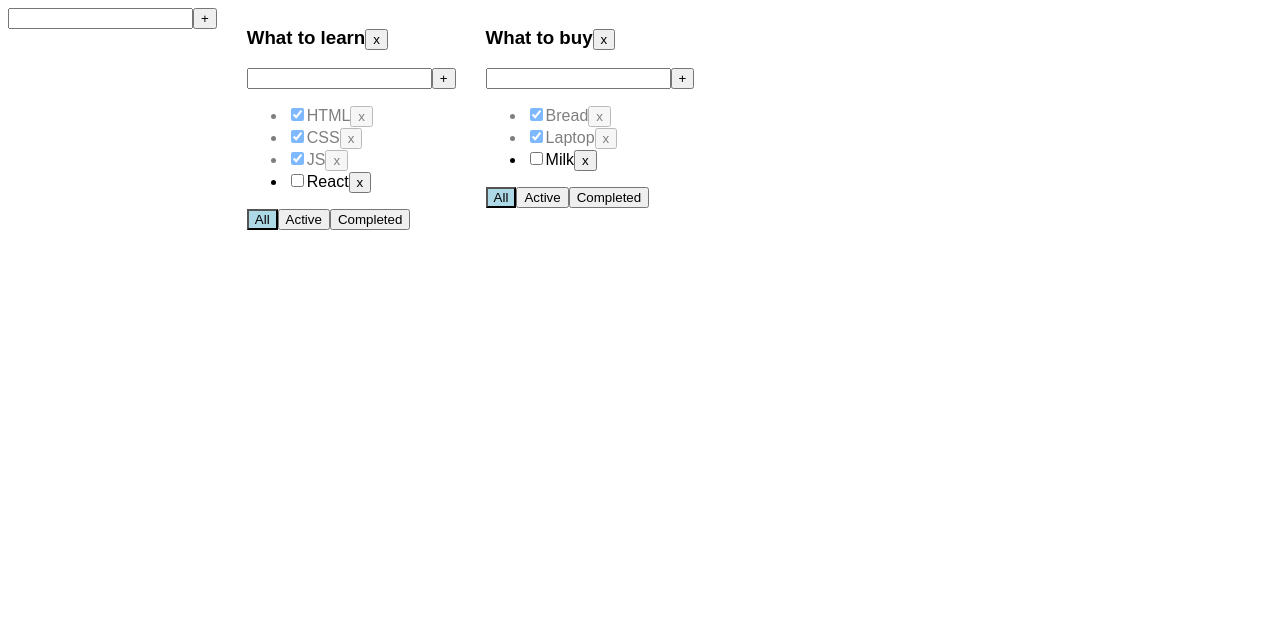
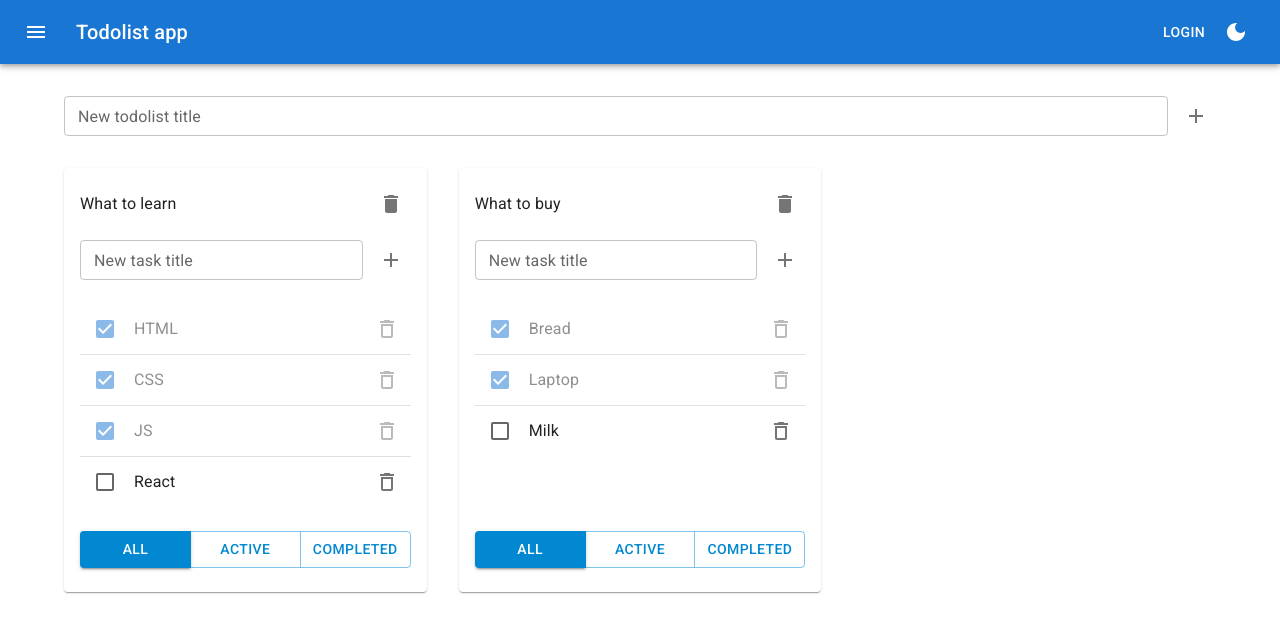
Before and after one commit to Evgeniy-Chernyshenko/todolist, a React (Create React App) app: page / in a window 1280 px wide. Shown: the top 632 px of the page. Built offline with nearby package versions, Linux system fonts and the light colour scheme.

Commit message:
Lesson 7 completed

```diff
--- a/package.json
+++ b/package.json
@@ -3,6 +3,10 @@
   "version": "0.1.0",
   "private": true,
   "dependencies": {
+    "@emotion/react": "^11.10.0",
+    "@emotion/styled": "^11.10.0",
+    "@mui/icons-material": "^5.8.4",
+    "@mui/material": "^5.10.1",
     "@testing-library/jest-dom": "^5.16.5",
     "@testing-library/react": "^13.3.0",
     "@testing-library/user-event": "^13.5.0",
--- a/public/index.html
+++ b/public/index.html
@@ -24,6 +24,10 @@
       work correctly both with client-side routing and a non-root public URL.
       Learn how to configure a non-root public URL by running `npm run build`.
     -->
+    <link
+      rel="stylesheet"
+      href="https://fonts.googleapis.com/css?family=Roboto:300,400,500,700&display=swap"
+    />
     <title>React App</title>
   </head>
   <body>
--- a/src/AddItemForm.tsx
+++ b/src/AddItemForm.tsx
@@ -1,7 +1,10 @@
+import { Add } from "@mui/icons-material";
+import { Box, IconButton, TextField } from "@mui/material";
 import { ChangeEvent, KeyboardEvent, useState } from "react";
 
 type PropsType = {
   onAddItem: (value: string) => void;
+  label: string;
 };
 
 export function AddItemForm(props: PropsType) {
@@ -21,6 +24,8 @@ export function AddItemForm(props: PropsType) {
   };
 
   const onChangeHandler = (e: ChangeEvent<HTMLInputElement>) => {
+    setError(null);
+
     setValue(e.currentTarget.value);
   };
 
@@ -37,19 +42,26 @@ export function AddItemForm(props: PropsType) {
   };
 
   return (
-    <div>
-      <input
-        type="text"
-        className={error ? "error" : ""}
+    <Box sx={{ display: "flex", gap: 1, alignItems: "flex-start" }}>
+      <TextField
         value={value}
         onChange={onChangeHandler}
         onKeyPress={onKeyPressHandler}
         onBlur={onBlurHandler}
+        label={props.label}
+        variant="outlined"
+        size="small"
+        error={!!error}
+        helperText={error ? error : ""}
+        fullWidth
       />
-      <button onClick={onButtonClickHandler} onBlur={onBlurHandler}>
-        +
-      </button>
-      {error && <div className="errorMessage">{error}</div>}
-    </div>
+      <IconButton
+        aria-label="add task"
+        onClick={onButtonClickHandler}
+        onBlur={onBlurHandler}
+      >
+        <Add />
+      </IconButton>
+    </Box>
   );
 }
--- a/src/App.css
+++ b/src/App.css
@@ -5,18 +5,6 @@
   align-items: flex-start;
 }
 
-.error {
-  border: 1px solid red;
-}
-
-.errorMessage {
-  color: red;
-}
-
-.active {
-  background-color: lightblue;
-}
-
 .done {
   opacity: 0.5;
 }
--- a/src/App.tsx
+++ b/src/App.tsx
@@ -1,3 +1,16 @@
+import {
+  AppBar,
+  Button,
+  Container,
+  createTheme,
+  CssBaseline,
+  IconButton,
+  ThemeProvider,
+  Toolbar,
+  Typography,
+} from "@mui/material";
+import Grid from "@mui/material/Unstable_Grid2";
+import { DarkMode, LightMode, Menu } from "@mui/icons-material";
 import { useState } from "react";
 import { v1 } from "uuid";
 import { AddItemForm } from "./AddItemForm";
@@ -10,6 +23,7 @@ const todolist1Id = v1();
 const todolist2Id = v1();
 
 function App() {
+  const [isDarkMode, setIsDarkMode] = useState(false);
   const [todolists, setTodolists] = useState<TodolistType[]>([
     { id: todolist1Id, title: "What to learn", filter: "all" },
     { id: todolist2Id, title: "What to buy", filter: "all" },
@@ -102,9 +116,44 @@ function App() {
     );
   };
 
+  const theme = createTheme({
+    palette: {
+      mode: isDarkMode ? "dark" : "light",
+    },
+  });
+
   return (
-    <div className="App">
-      <AddItemForm onAddItem={addTodolist} />
+    <ThemeProvider theme={theme}>
+      <CssBaseline />
+      <AppBar position="static">
+        <Toolbar>
+          <IconButton
+            size="large"
+            edge="start"
+            color="inherit"
+            aria-label="menu"
+            sx={{ mr: 2 }}
+          >
+            <Menu />
+          </IconButton>
+          <Typography variant="h6" component="div" sx={{ flexGrow: 1 }}>
+            Todolist app
+          </Typography>
+          <Button color="inherit">Login</Button>
+          <IconButton
+            color="inherit"
+            onClick={() => setIsDarkMode(!isDarkMode)}
+          >
+            {isDarkMode ? <LightMode /> : <DarkMode />}
+          </IconButton>
+        </Toolbar>
+      </AppBar>
+      <Container sx={{ pt: 4 }}>
+        <Grid container spacing={4}>
+          <Grid xs={12}>
+            <AddItemForm onAddItem={addTodolist} label="New todolist title" />
+          </Grid>
+
           {todolists.map((todolist) => {
             const filteredTasks = tasks[todolist.id].filter((task) => {
               if (todolist.filter === "completed") {
@@ -135,7 +184,9 @@ function App() {
               />
             );
           })}
-    </div>
+        </Grid>
+      </Container>
+    </ThemeProvider>
   );
 }
 
--- a/src/Editable.tsx
+++ b/src/Editable.tsx
@@ -1,3 +1,4 @@
+import { Box, TextField, Typography } from "@mui/material";
 import { ChangeEvent, KeyboardEvent, useState } from "react";
 
 type PropsType = {
@@ -35,14 +36,21 @@ export function Editable(props: PropsType) {
   };
 
   return isEditMode ? (
-    <input
+    <TextField
       value={value}
       onChange={onChangeTitleHandler}
       autoFocus
       onBlur={activateViewMode}
       onKeyPress={onKeyPressHandler}
+      variant="standard"
+      fullWidth
     />
   ) : (
-    <span onDoubleClick={activateEditMode}>{value}</span>
+    <Typography
+      onDoubleClick={activateEditMode}
+      sx={{ wordBreak: "break-word" }}
+    >
+      {value}
+    </Typography>
   );
 }
--- a/src/Todolist.tsx
+++ b/src/Todolist.tsx
@@ -1,3 +1,19 @@
+import { Delete, DeleteOutline } from "@mui/icons-material";
+import {
+  Box,
+  Button,
+  ButtonGroup,
+  Card,
+  CardContent,
+  Checkbox,
+  Divider,
+  FormControlLabel,
+  IconButton,
+  List,
+  ListItem,
+  Typography,
+} from "@mui/material";
+import Grid from "@mui/material/Unstable_Grid2";
 import { ChangeEvent } from "react";
 import { AddItemForm } from "./AddItemForm";
 import { Editable } from "./Editable";
@@ -53,52 +69,104 @@ export function Todolist(props: TodolistPropsType) {
     props.changeTodolistTitle(title, props.id);
 
   return (
+    <Grid xs={12} md={6} lg={4}>
+      <Card sx={{ height: "100%" }}>
+        <CardContent
+          sx={{
+            height: "100%",
+            display: "flex",
+            flexDirection: "column",
+            justifyContent: "space-between",
+          }}
+        >
           <div>
-      <h3>
+            <Typography
+              component="div"
+              variant="h5"
+              sx={{
+                display: "flex",
+                gap: 1,
+                alignItems: "center",
+                justifyContent: "space-between",
+                mb: 2,
+              }}
+            >
               <Editable title={props.title} onChange={changeTodolistTitle} />
-        <button onClick={removeTodolistHandler}>x</button>
-      </h3>
-      <AddItemForm onAddItem={addTask} />
-      <ul>
-        {props.tasks.map((task) => {
+              <IconButton
+                aria-label="delete todolist"
+                onClick={removeTodolistHandler}
+              >
+                <Delete />
+              </IconButton>
+            </Typography>
+            <AddItemForm onAddItem={addTask} label="New task title" />
+            <List sx={{ mt: 2, mb: 2 }}>
+              {props.tasks.map((task, i, tasks) => {
                 const changeTaskTitleHandler = (title: string) =>
                   props.changeTaskTitle(title, task.id, props.id);
 
                 return (
-            <li key={task.id} className={task.isDone ? "done" : ""}>
-              <input
-                type="checkbox"
+                  <>
+                    <ListItem
+                      disablePadding
+                      key={task.id}
+                      className={task.isDone ? "done" : ""}
+                      sx={{ gap: 1, p: 0.5 }}
+                    >
+                      <Box
+                        sx={{
+                          display: "flex",
+                          alignItems: "center",
+                          gap: 1,
+                          flexGrow: 1,
+                        }}
+                      >
+                        <Checkbox
                           checked={task.isDone}
-                onChange={(e) => onTaskStatusChangeClickHandler(e, task.id)}
+                          onChange={(e) =>
+                            onTaskStatusChangeClickHandler(e, task.id)
+                          }
                         />
-              <Editable title={task.title} onChange={changeTaskTitleHandler} />
-              <button onClick={() => onRemoveTaskClickHandler(task.id)}>
-                x
-              </button>
-            </li>
+                        <Editable
+                          title={task.title}
+                          onChange={changeTaskTitleHandler}
+                        />
+                      </Box>
+                      <IconButton
+                        aria-label="delete task"
+                        onClick={() => onRemoveTaskClickHandler(task.id)}
+                      >
+                        <DeleteOutline />
+                      </IconButton>
+                    </ListItem>
+                    {i < tasks.length - 1 && <Divider />}
+                  </>
                 );
               })}
-      </ul>
-      <div>
-        <button
-          className={props.filter === "all" ? "active" : ""}
+            </List>
+          </div>
+          <ButtonGroup variant="outlined" fullWidth color="info">
+            <Button
+              variant={props.filter === "all" ? "contained" : "outlined"}
               onClick={() => onTasksFilterChangeHandler("all")}
             >
               All
-        </button>
-        <button
-          className={props.filter === "active" ? "active" : ""}
+            </Button>
+            <Button
+              variant={props.filter === "active" ? "contained" : "outlined"}
               onClick={() => onTasksFilterChangeHandler("active")}
             >
               Active
-        </button>
-        <button
-          className={props.filter === "completed" ? "active" : ""}
+            </Button>
+            <Button
+              variant={props.filter === "completed" ? "contained" : "outlined"}
               onClick={() => onTasksFilterChangeHandler("completed")}
             >
               Completed
-        </button>
-      </div>
-    </div>
+            </Button>
+          </ButtonGroup>
+        </CardContent>
+      </Card>
+    </Grid>
   );
 }
--- a/src/index.css
+++ /dev/null
@@ -1,3 +0,0 @@
-body {
-  font-family: sans-serif;
-}
--- a/src/index.tsx
+++ b/src/index.tsx
@@ -1,7 +1,6 @@
 import ReactDOM from "react-dom/client";
 import App from "./App";
 import reportWebVitals from "./reportWebVitals";
-import "./index.css";
 
 const root = ReactDOM.createRoot(
   document.getElementById("root") as HTMLElement
```
Also changed, not shown: 1 other file (tests, documents, lock files or other folders). Lines whose indentation alone changed are shown as unchanged.
